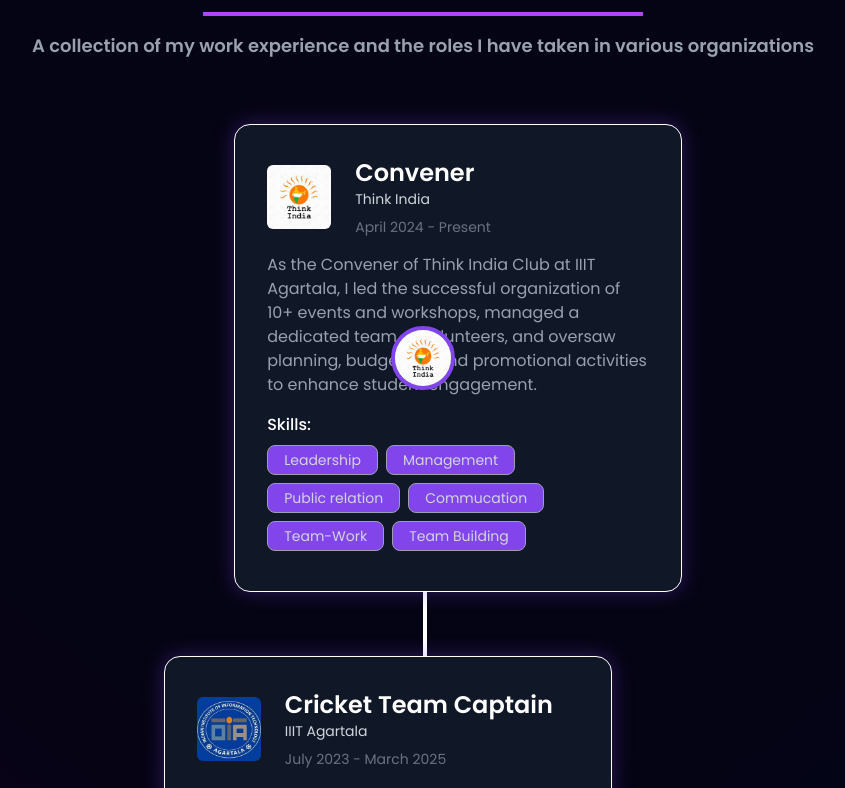
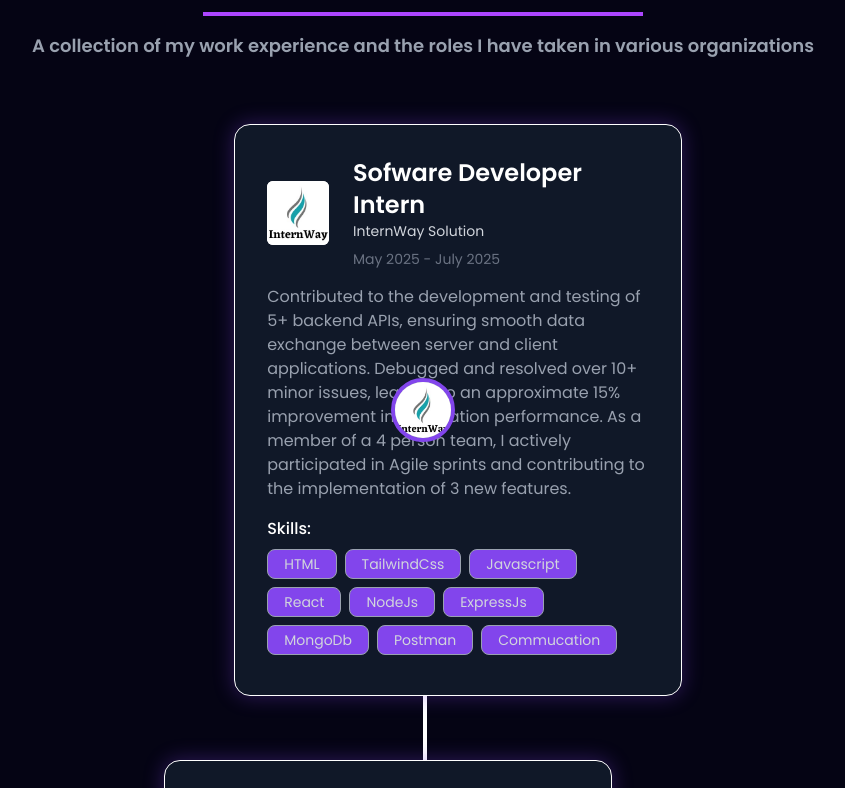
Before and after one commit to SachinSihag1407/Sachin-Portfolio, a React (Vite) app: page / in a window 1280 px wide. Shown: the part 1912-2700 px from the top of the page, without its empty margins (217-1062 px from the left). Built offline with nearby package versions, Linux system fonts and the light colour scheme.

Commit message:
Add Intern Details and update cgpa

```diff
--- a/src/components/About/About.jsx
+++ b/src/components/About/About.jsx
@@ -50,7 +50,7 @@
           </p>
           {/* Resume Button */}
           <a
-            href="https://drive.google.com/file/d/1tcXuBXHnKtlxTb-WTcT1QGr26bu7IqTZ/view?usp=drivesdk"
+            href="https://drive.google.com/file/d/12AY6KdlZeI1c2Jp7NgRK9ee1VhaFV5Xm/view?usp=drive_link"
             target="_blank"
             rel="noopener noreferrer"
             className="inline-block text-white py-3 px-8 rounded-full mt-5 text-lg font-bold transition duration-300 transform hover:scale-105"
--- a/src/constants.jsx
+++ b/src/constants.jsx
@@ -6,6 +6,8 @@
 import tailwindcssLogo from './assets/tech_logo/tailwindcss.png';
 import nodejsLogo from './assets/tech_logo/nodejs.png';
 import mysqlLogo from './assets/tech_logo/mysql.png';
+import expressLogo from './assets/tech_logo/express.png'
+import mongodb from './assets/tech_logo/mongodb.png'
 import cLogo from './assets/tech_logo/c.png';
 import cppLogo from './assets/tech_logo/cpp.png';
 import gitLogo from './assets/tech_logo/git.png';
@@ -19,6 +21,7 @@
 // Experience Section Logo's
 import ThinkIndia from './assets/company_logo/Think-India.jpg';
 import IIITLogo from './assets/company_logo/1.png';
+import InternWay from './assets/company_logo/internway_solutions_logo.jpeg'
 // import IIITLogo1 from './assets/company_logo/IIIT-Logo.png';
 
 // Education Section Logo's
@@ -52,6 +55,9 @@
         skills: [
 
             { name: 'MySQL', logo: mysqlLogo },
+            { name: 'NodeJs', logo: nodejsLogo },
+            { name: 'Express', logo: expressLogo },
+            { name: 'mongodb', logo: mongodb }
 
         ],
     },
@@ -81,6 +87,26 @@
 export const experiences = [
     {
         id: 0,
+        img: InternWay,
+        role: "Sofware Developer Intern",
+        company: "InternWay Solution",
+        date: "May 2025 - July 2025",
+        desc: "Contributed to the development and testing of 5+ backend APIs, ensuring smooth data exchange between server and client applications. Debugged and resolved over 10+ minor issues, leading to an approximate 15% improvement in application performance. As a member of a 4 person team, I actively participated in Agile sprints and contributing to the implementation of 3 new features.",
+        skills: [
+            "HTML",
+            "TailwindCss",
+            "Javascript",
+            "React",
+            "NodeJs",
+            "ExpressJs",
+            "MongoDb",
+            "Postman",
+            "Commucation",
+
+        ],
+    },
+    {
+        id: 1,
         img: ThinkIndia,
         role: "Convener",
         company: "Think India",
@@ -97,7 +123,7 @@
         ],
     },
     {
-        id: 1,
+        id: 2,
         img: IIITLogo,
         role: "Cricket Team Captain",
         company: "IIIT Agartala",
@@ -113,7 +139,7 @@
         ],
     },
     {
-        id: 2,
+        id: 3,
         img: IIITLogo,
         role: " Team Lead – Tech Competitions",
         company: "IIIT Agartala",
@@ -137,7 +163,7 @@
         img: IIITLogo,
         school: "IIIT Agartala, Tripura",
         date: "Nov 2022 - May 2026",
-        grade: "8.48 CGPA",
+        grade: "8.51 CGPA",
         desc: "I am Pursuing B.Tech in Computer Applications from Indain Institute Of Information Technology, Agartala. During my time at B.tech, I gained a strong foundation in programming, software development, and computer science principles. I have studied courses such as Data Structures, Algorithms, Object-Oriented Programming, Database Management Systems, Web Development, and Software Engineering. I actively participated in various workshops and technical events, which enhanced my skills and knowledge. My experience at IIIT Agrtala has been instrumental in shaping my technical abilities and professional growth.",
         degree: "Bachelor Of Technology - B.Tech",
     },
```
Also changed, not shown: src/assets/company_logo/internway_solutions_logo.jpeg (added).
